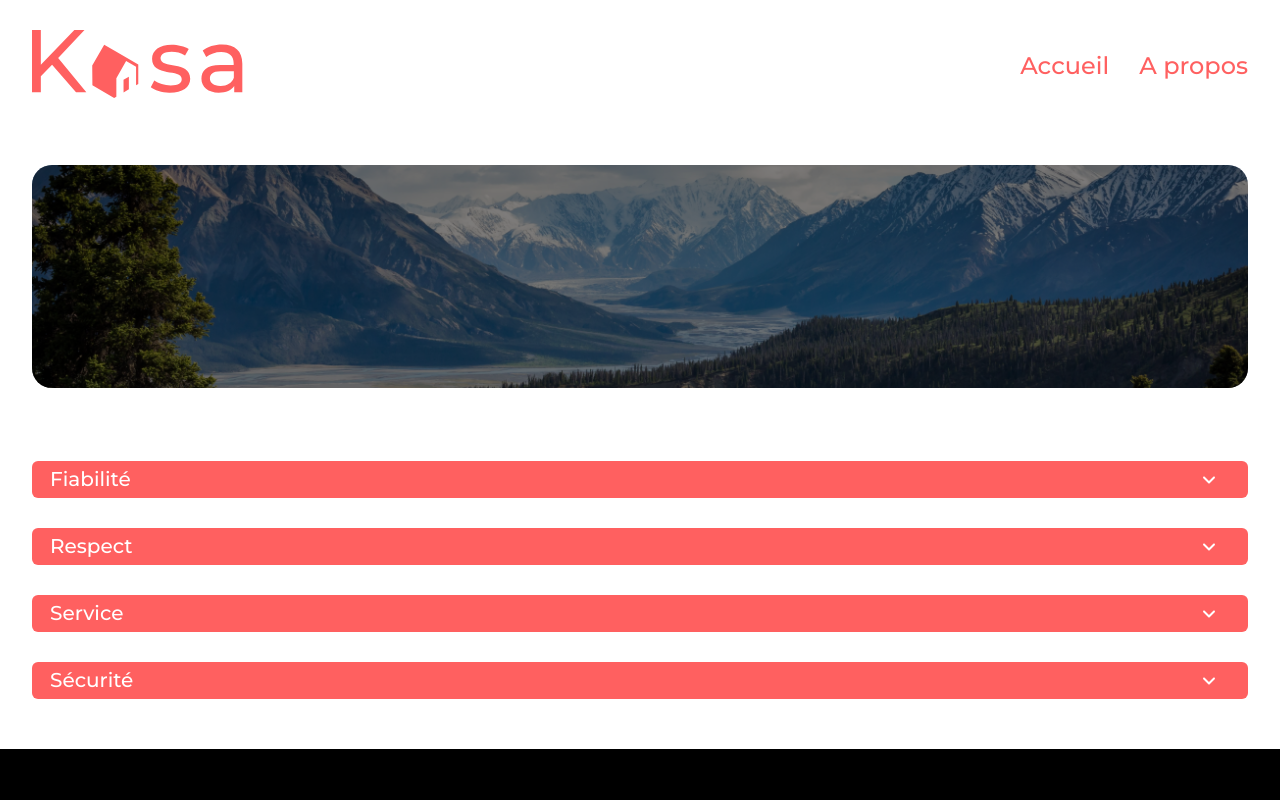
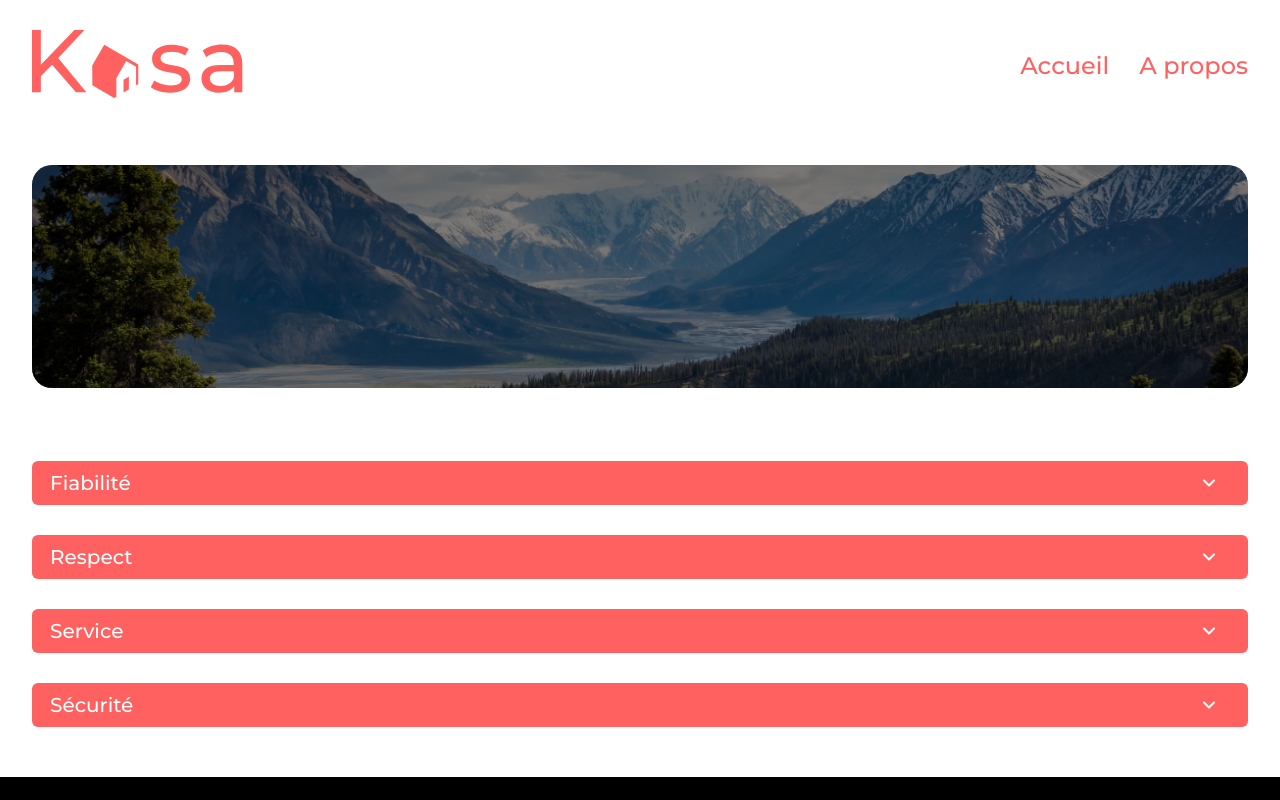
Before and after one commit to D-Sriver/Kasa, a React (Vite) app: page /a-propos in a window 1280 px wide. Shown: the top 800 px of the page. Built offline with nearby package versions, Linux system fonts and the light colour scheme.

Commit message:
🩹 Fix de style

```diff
--- a/src/styles/_collapse.scss
+++ b/src/styles/_collapse.scss
@@ -12,7 +12,7 @@
 .collapse_header {
 	color: white;
 	background: $primary-color;
-	padding: 6px 0px 7px 18px;
+	padding: 10px 0px 10px 18px;
 	margin-top: 30px;
 	position: relative;
 	border-radius: $item-radius;
--- a/src/styles/_housingPage.scss
+++ b/src/styles/_housingPage.scss
@@ -54,7 +54,6 @@
 				display: flex;
 				align-items: center;
 				gap: 10px;
-				margin-bottom: 24px;
 				order: 2;
 				flex-direction: row-reverse;
 				p {
```
